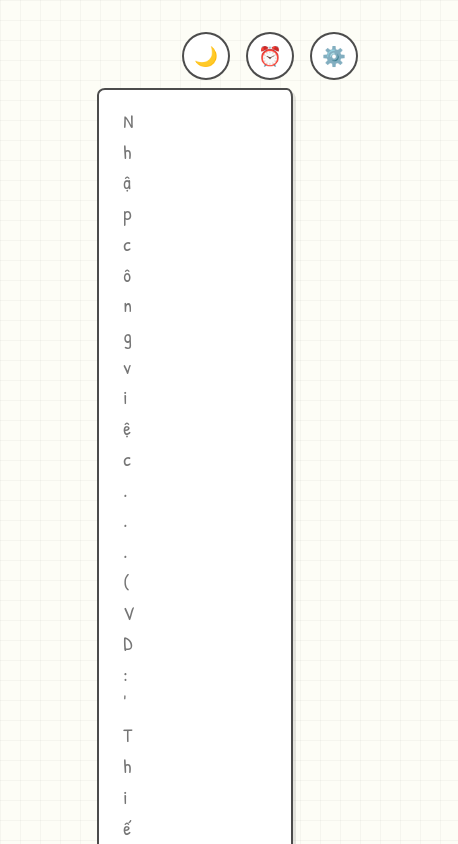
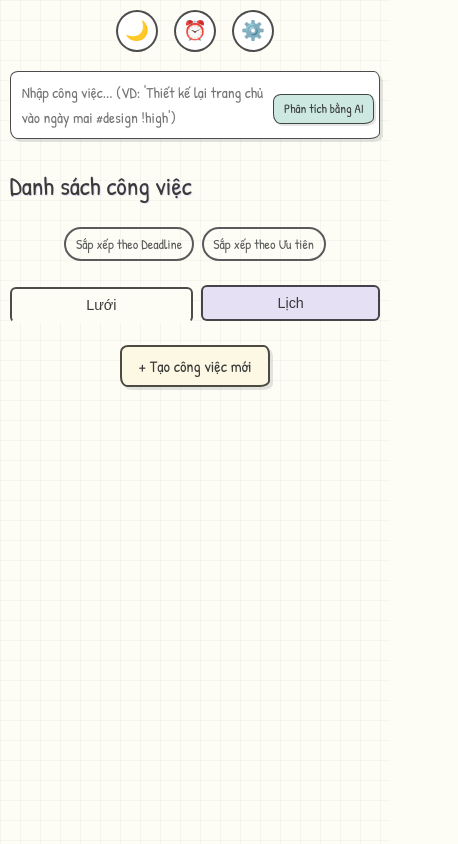
Before and after one commit to luan-0608/todo-list, a React (Vite) app: page / in a window 390 px wide. Shown: the top 844 px of the page, 458 px wide, since content can reach past the window. Built offline with nearby package versions, Linux system fonts and the light colour scheme.

Commit message:
cập nhật chế độ xem ở điện thoại

```diff
--- a/src/App.css
+++ b/src/App.css
@@ -260,3 +260,146 @@ body[data-theme="dark"] .view-switcher button.active {
 body[data-theme="dark"] .app-container.focus-mode-active::before {
   background-color: rgba(44, 44, 44, 0.7);
 }
+
+/* --- Responsive Design for Mobile --- */
+@media (max-width: 768px) {
+  .app-container {
+    padding: 0.8rem;
+  }
+
+  /* Reset absolute positioning */
+  .top-right-controls {
+    position: relative;
+    top: auto;
+    right: auto;
+    justify-content: center; /* Center controls */
+    margin-bottom: 1rem;
+    gap: 1rem;
+  }
+
+  .app-header {
+    flex-direction: column;
+    align-items: center; /* Center align elements */
+    gap: 1rem; /* Reduce gap between sections */
+    margin-bottom: 1rem;
+    border: none; /* Remove border on mobile header */
+    padding-bottom: 0;
+  }
+
+  .header-title-wrapper {
+    width: 100%;
+    text-align: center; /* Center the title */
+  }
+
+  .app-header h1 {
+    font-size: 1.8rem;
+    margin-bottom: 0.5rem; /* Reduce space below title */
+  }
+
+  .header-actions {
+    width: 100%;
+    display: flex; /* Change to flex for better mobile layout */
+    flex-direction: column;
+    gap: 0.8rem;
+  }
+
+  /* Điều chỉnh lại view switcher để đảm bảo hiển thị đúng trên mobile */
+  .header-right-controls {
+    flex-direction: column;
+    align-items: center;
+    width: 100%;
+    gap: 1rem;
+  }
+
+  .view-switcher {
+    width: 100%;
+    display: flex;
+    margin: 0.5rem 0;
+    position: static; /* Ghi đè position relative */
+    top: 0;
+  }
+
+  .view-switcher button {
+    flex-grow: 1;
+    padding: 0.6rem 0.5rem; /* Reduce padding */
+    font-size: 0.95rem; /* Slightly smaller font */
+    border-radius: 6px;
+    border: var(--border-sketch); /* Đảm bảo nút có viền */
+    border-bottom: var(--border-sketch); /* Hiển thị viền dưới */
+    margin-right: 0.5rem;
+  }
+
+  .view-switcher button:last-child {
+    margin-right: 0;
+  }
+
+  .sort-controls {
+    width: 100%;
+    display: flex;
+    flex-wrap: wrap;
+    gap: 0.5rem;
+    justify-content: center;
+  }
+
+  .sort-controls button {
+    padding: 0.4rem 0.6rem;
+    font-size: 0.85rem;
+  }
+
+  /* Fix main content width */
+  .tasks-grid-container {
+    max-width: 100%;
+    margin: 0;
+  }
+
+  /* Masonry Grid to single column with proper spacing */
+  .my-masonry-grid {
+    display: block;
+    margin-left: 0;
+    width: 100%;
+  }
+  .my-masonry-grid_column {
+    padding-left: 0;
+  }
+  .my-masonry-grid_column > div {
+    margin-bottom: 1.2rem; /* Reduce spacing between cards on mobile */
+  }
+
+  .dashboard-section {
+    grid-template-columns: 1fr;
+    text-align: center;
+    gap: 1rem; /* Reduce gap */
+  }
+}
+
+@media (max-width: 480px) {
+  .app-container {
+    padding: 0.6rem;
+  }
+
+  .app-header h1 {
+    font-size: 1.6rem;
+  }
+
+  .header-actions {
+    gap: 0.6rem;
+  }
+
+  .view-switcher button {
+    padding: 0.5rem 0.4rem;
+    font-size: 0.9rem;
+  }
+
+  /* Improve button sizes on smaller screens */
+  .sketch-btn,
+  .add-task-btn {
+    padding: 0.5rem 1rem;
+    font-size: 1rem;
+  }
+
+  /* Make controls more compact */
+  .top-right-controls .ripple-btn {
+    width: 42px;
+    height: 42px;
+  }
+}
--- a/src/components/CalendarView.css
+++ b/src/components/CalendarView.css
@@ -189,3 +189,88 @@
   transform: rotate(5deg);
   box-shadow: 0 10px 20px rgba(0,0,0,0.2);
 }
+
+/* --- Responsive Design for Mobile --- */
+@media (max-width: 768px) {
+  .calendar-view {
+    padding: 0.8rem;
+    border-width: 1.5px;
+    box-shadow: 2px 2px 0px rgba(0, 0, 0, 0.1);
+  }
+
+  .calendar-header {
+    flex-direction: column;
+    gap: 1rem;
+    padding-bottom: 0.8rem;
+    margin-bottom: 0.8rem;
+    align-items: center;
+  }
+
+  .current-date-display {
+    font-size: 1.5rem;
+    text-align: center;
+  }
+
+  .calendar-nav {
+    width: 100%;
+    justify-content: space-between;
+  }
+
+  .calendar-header button {
+    width: 38px;
+    height: 38px;
+    font-size: 1.2rem;
+  }
+
+  /* Làm cho ngày trong lịch hiển thị tốt hơn */
+  .day-names-grid {
+    font-size: 0.9rem;
+  }
+
+  .calendar-day {
+    min-height: 100px;
+    padding: 0.3rem;
+  }
+
+  .day-number {
+    font-size: 1.1rem;
+  }
+
+  /* Điều chỉnh hiệu ứng ngày hôm nay */
+  .calendar-day.today .day-number::after {
+    width: 30px;
+    height: 30px;
+  }
+
+  /* Điều chỉnh hiển thị task trong lịch */
+  .calendar-task {
+    padding: 0.2rem 0.4rem;
+    font-size: 0.8rem;
+  }
+}
+
+@media (max-width: 480px) {
+  .calendar-view {
+    padding: 0.6rem;
+  }
+
+  .calendar-day {
+    min-height: 60px;
+    padding: 0.2rem;
+  }
+
+  .day-number {
+    font-size: 1rem;
+  }
+
+  .calendar-task {
+    padding: 0.15rem 0.3rem;
+    font-size: 0.7rem;
+  }
+
+  .calendar-day.today .day-number::after {
+    width: 25px;
+    height: 25px;
+    border-width: 2px;
+  }
+}
--- a/src/components/SmartInput.css
+++ b/src/components/SmartInput.css
@@ -89,3 +89,52 @@
     transform: translateY(0);
   }
 }
+@media (max-width: 768px) {
+  .smart-input-container {
+    width: 100%;
+    margin: 1.5rem 0;
+  }
+
+  .smart-input-container textarea {
+    font-size: 1rem;
+    min-height: 46px;
+    padding: 0.7rem 7.5rem 0.7rem 0.8rem; /* Giảm padding */
+    border-width: 1.5px; /* Viền mỏng hơn trên điện thoại */
+  }
+
+  .ai-analyze-btn {
+    font-size: 0.85rem;
+    padding: 0.4rem 0.7rem;
+    right: 8px;
+    border-width: 1.5px; /* Viền mỏng hơn trên điện thoại */
+  }
+
+  .error-message {
+    font-size: 0.9rem;
+    bottom: -2.2rem;
+  }
+}
+
+@media (max-width: 480px) {
+  .smart-input-container {
+    margin: 1.2rem 0;
+  }
+
+  .smart-input-container textarea {
+    font-size: 0.95rem;
+    min-height: 40px;
+    padding: 0.6rem 6.5rem 0.6rem 0.7rem; /* Giảm padding thêm nữa */
+  }
+
+  .ai-analyze-btn {
+    font-size: 0.8rem;
+    padding: 0.35rem 0.6rem;
+    right: 6px;
+  }
+
+  /* Cải thiện cảm giác khi nhấn nút */
+  .ai-analyze-btn:active {
+    transform: translateY(-50%) scale(0.95);
+    box-shadow: none;
+  }
+}
--- a/src/components/TaskCard.css
+++ b/src/components/TaskCard.css
@@ -472,3 +472,99 @@ body[data-theme="dark"] .task-card.is-focused {
   white-space: pre-wrap;
   word-wrap: break-word;
 }
+@media (max-width: 768px) {
+  .task-card {
+    padding: 0.8rem;
+    max-width: 100%; /* Ghi đè max-width trên di động */
+    margin-bottom: 1.2rem; /* Giảm khoảng cách giữa các card */
+    box-shadow: 3px 3px 0px rgba(0, 0, 0, 0.15); /* Giảm đổ bóng */
+  }
+
+  .task-card-title {
+    font-size: 1.2rem; /* Giảm kích thước font */
+  }
+
+  /* Giảm khoảng cách các phần tử trong card */
+  .task-card {
+    gap: 0.6rem;
+  }
+
+  /* Cải thiện hiển thị của các tag */
+  .task-card-tags {
+    gap: 0.4rem;
+  }
+
+  .task-card-tag {
+    padding: 2px 8px;
+    font-size: 0.75rem;
+  }
+
+  /* Điều chỉnh lại các nút hành động cho dễ nhấn */
+  .task-card-actions {
+    opacity: 1; /* Luôn hiển thị trên điện thoại */
+    transform: translateY(0);
+    position: relative;
+    top: 0;
+    right: 0;
+    display: flex;
+    background-color: rgba(0,0,0,0.02);
+    padding: 0.5rem 0.3rem;
+    margin: 0.3rem -0.8rem -0.8rem; /* Extend to card edges */
+    border-top: 1px dashed rgba(0,0,0,0.1); /* Thêm đường phân cách */
+    border-bottom-left-radius: inherit;
+    border-bottom-right-radius: inherit;
+    justify-content: space-around;
+  }
+
+  .task-card:hover .task-card-actions {
+    transform: none;
+  }
+
+  .action-btn {
+    width: 38px;
+    height: 38px;
+    font-size: 0.9rem;
+  }
+
+  /* Vô hiệu hóa hiệu ứng hover trên điện thoại */
+  .task-card:hover {
+    transform: none;
+    box-shadow: 3px 3px 0px rgba(0, 0, 0, 0.15);
+  }
+
+  /* Điều chỉnh card khi focus */
+  .task-card.is-focused {
+    transform: scale(1.02);
+  }
+
+  /* Cải thiện hiển thị mô tả */
+  .task-card-description {
+    font-size: 0.95rem;
+    -webkit-line-clamp: 2; /* Hiển thị ít dòng hơn */
+  }
+
+  /* Điều chỉnh footer của card */
+  .task-card-footer {
+    padding-top: 0.3rem;
+  }
+}
+
+@media (max-width: 480px) {
+  .task-card {
+    padding: 0.7rem;
+    margin-bottom: 1rem;
+  }
+
+  .task-card-title {
+    font-size: 1.1rem;
+  }
+
+  .action-btn {
+    width: 36px;
+    height: 36px;
+  }
+
+  .task-card-actions {
+    padding: 0.4rem 0.2rem;
+  }
+}
--- a/src/components/TaskForm.css
+++ b/src/components/TaskForm.css
@@ -354,3 +354,88 @@
 .description-preview em {
   color: var(--text-light);
 }
+@media (max-width: 768px) {
+  .task-form {
+    gap: 1rem;
+  }
+
+  .form-row {
+    grid-template-columns: 1fr;
+    gap: 1rem;
+  }
+
+  .task-form h2 {
+    font-size: 1.7rem;
+    margin-bottom: 0.8rem;
+    text-underline-offset: 4px; /* Giảm khoảng cách gạch chân */
+  }
+
+  .form-group {
+    gap: 0.4rem; /* Giảm khoảng cách giữa label và input */
+  }
+
+  .form-group label {
+    font-size: 1.1rem;
+  }
+
+  .task-form input,
+  .task-form textarea {
+    padding: 0.7rem 1rem;
+    font-size: 1rem;
+  }
+
+  .task-form textarea {
+    min-height: 100px; /* Giảm chiều cao tối thiểu */
+  }
+
+  .form-actions {
+    flex-direction: column;
+    gap: 0.8rem;
+  }
+
+  .form-actions button {
+    width: 100%;
+    padding: 0.6rem 1rem;
+    font-size: 1rem;
+  }
+
+  /* Điều chỉnh các nút gợi ý */
+  .suggestion-controls {
+    flex-wrap: wrap;
+    justify-content: center;
+  }
+
+  .suggestion-btn, .suggestion-apply-btn {
+    padding: 0.3rem 0.6rem;
+    font-size: 0.85rem;
+  }
+
+  /* Điều chỉnh hộp gợi ý */
+  .suggestions-box {
+    max-height: 150px; /* Giảm chiều cao tối đa */
+    font-size: 0.95rem;
+  }
+}
+
+@media (max-width: 480px) {
+  .task-form h2 {
+    font-size: 1.5rem;
+    margin-bottom: 0.7rem;
+  }
+
+  .form-group label {
+    font-size: 1rem;
+  }
+
+  .task-form input,
+  .task-form textarea {
+    padding: 0.6rem 0.8rem;
+    font-size: 0.95rem;
+  }
+
+  /* Điều chỉnh nhóm lựa chọn ưu tiên */
+  .priority-btn {
+    font-size: 0.9rem;
+    padding: 0.7rem 0.4rem;
+  }
+}
```
